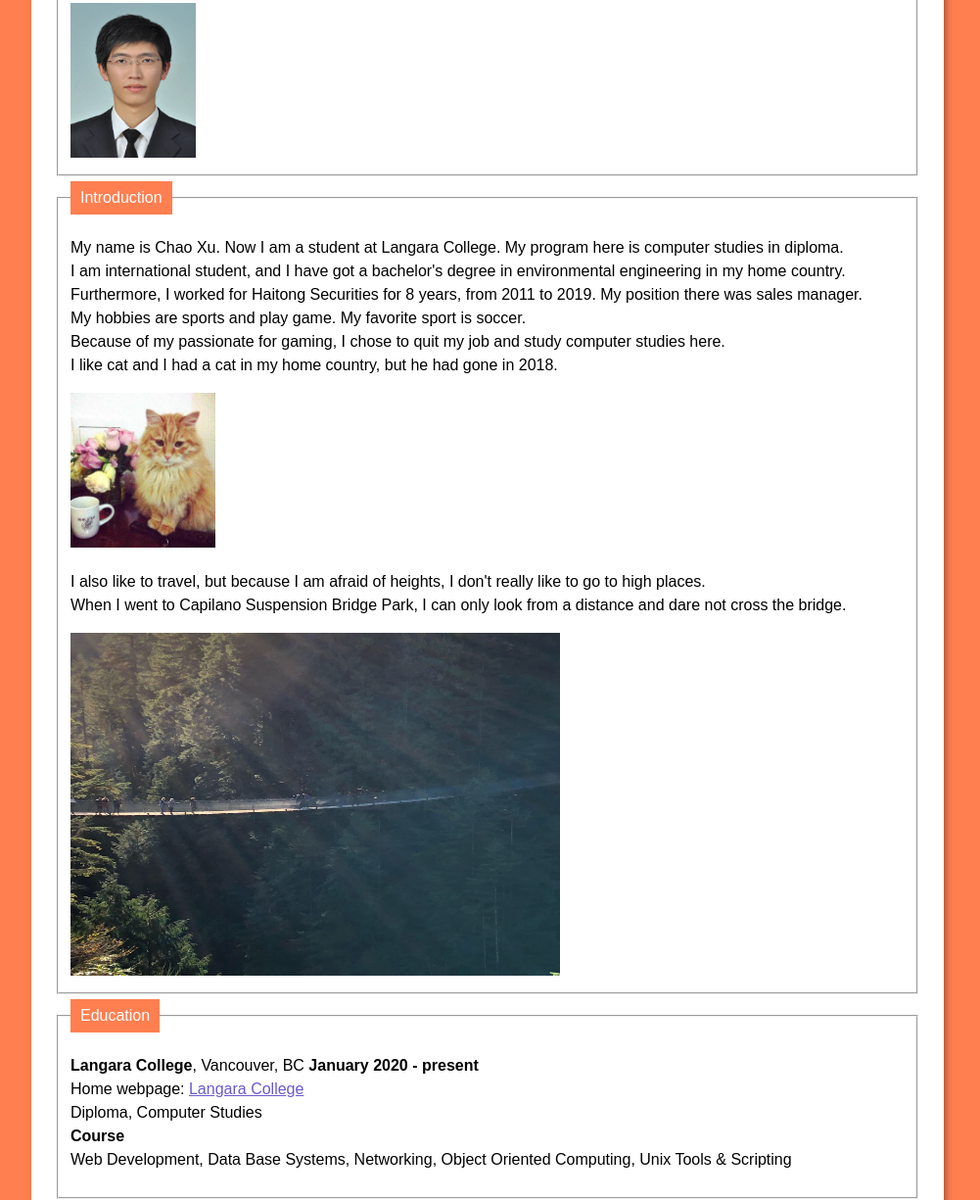
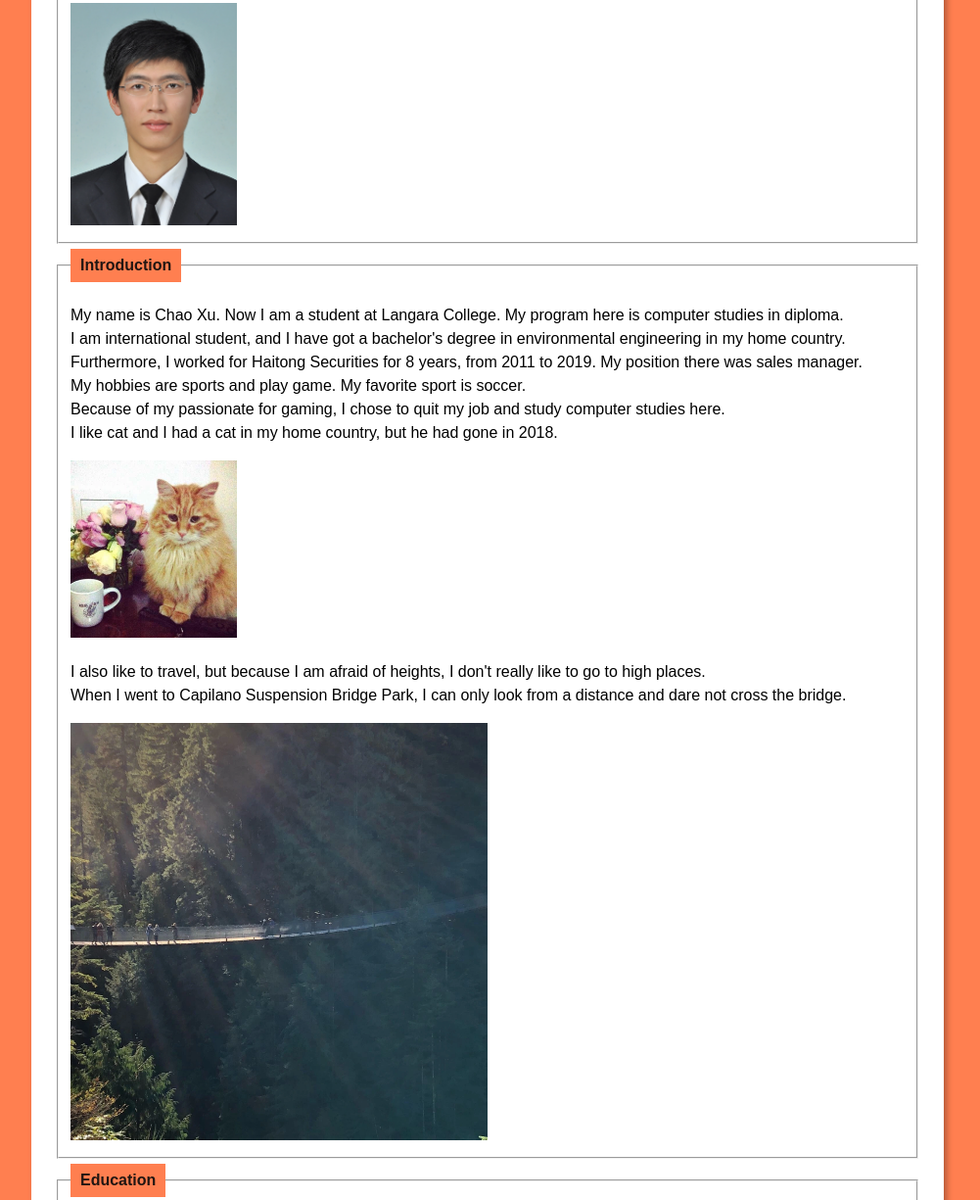
Before and after one commit to xclovero/Assignment-3, a plain HTML site: page index.html in a window 1280 px wide. Shown: the part 605-1830 px from the top of the page at 98% size, without its empty margins (142-1143 px from the left). Drawn offline with Linux system fonts and the light colour scheme.

Commit message:
updated styles

```diff
--- a/index.html
+++ b/index.html
@@ -4,6 +4,7 @@
     <meta charset="UTF-8">
     <meta name="viewport" content="width=device-width, initial-scale=1.0">
     <meta http-equiv="X-UA-Compatible" content="ie=edge">
+    <meta name="description" content="Author: Chao Xu">
     <title>Personal Website</title>
     <link rel="stylesheet" type="text/css" href="style.css">
     <link rel="icon" type="image/x-icon" href="images/icon.ico">
@@ -22,7 +23,7 @@
                 <legend>Personal Information</legend>
                 <p>Chao Xu<br>604-781-6912<br>xclovero001@gmail.com<br>
                 Linkedin Page: <a href="https://www.linkedin.com/in/chao-xu-544543234/">My LinkedIn Page</a></p>
-                <img src="images/photo.jpg" alt="Photo" style="width: 128px;height: 158px;">
+                <img src="images/photo.webp" alt="Photo" style="width: 20%;height: 20%;">
             </fieldset>
             <fieldset>
                 <legend>Introduction</legend>
@@ -32,10 +33,10 @@
                 My hobbies are sports and play game. My favorite sport is soccer.<br>
                 Because of my passionate for gaming, I chose to quit my job and study computer studies here.<br>
                 I like cat and I had a cat in my home country, but he had gone in 2018.</p>
-                <img src="images/cat.jpg" alt="my cat" style="width: 128; height: 158px;">
+                <img src="images/cat.webp" alt="my cat" style="width: 20%; height: 20%;">
                 <p>I also like to travel, but because I am afraid of heights, I don't really like to go to high places.<br>
                 When I went to Capilano Suspension Bridge Park, I can only look from a distance and dare not cross the bridge.</p>
-                <img src="images/Capilano Suspension Bridge Park.jpg" alt="Capilano Suspension Bridge Park" style="width: 500px; height: 350px;">
+                <img src="images/Capilano-Suspension-Bridge-Park.webp" alt="Capilano Suspension Bridge Park" style="width: 50%; height: 50%;">
             </fieldset>
             <fieldset>
                 <legend>Education</legend>
--- a/style.css
+++ b/style.css
@@ -24,8 +24,9 @@ fieldset {
 
 legend {
   background-color: coral;
-  color: white;
+  color: #211612;
   padding: 5px 10px;
+  font-weight: bolder;
 }
 
 h1 {
```
Also changed, not shown: images/Capilano Suspension Bridge Park.jpg (deleted), images/Capilano-Suspension-Bridge-Park.webp (added), images/cat.jpg (deleted), images/cat.webp (added), images/photo.jpg (deleted), images/photo.webp (added).
